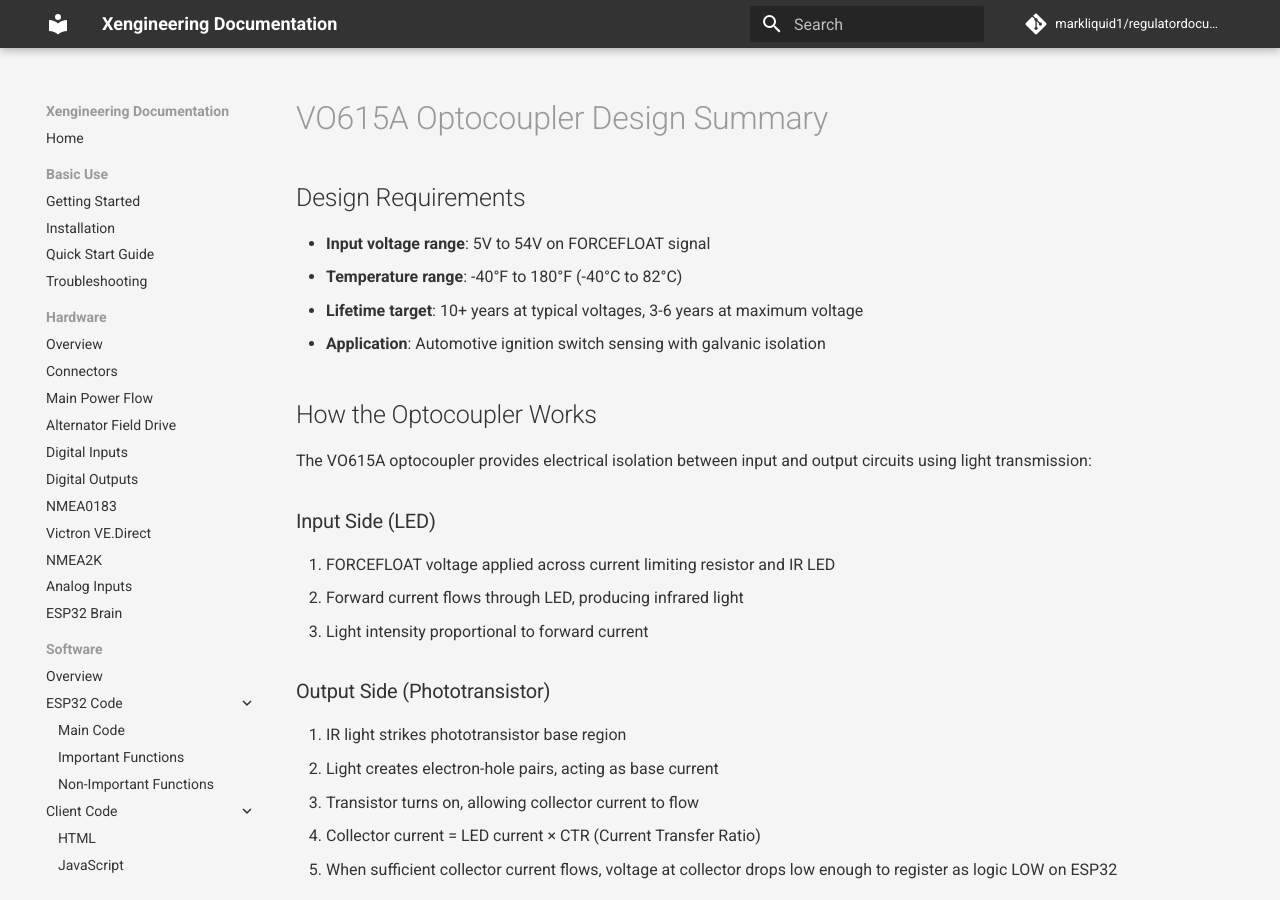
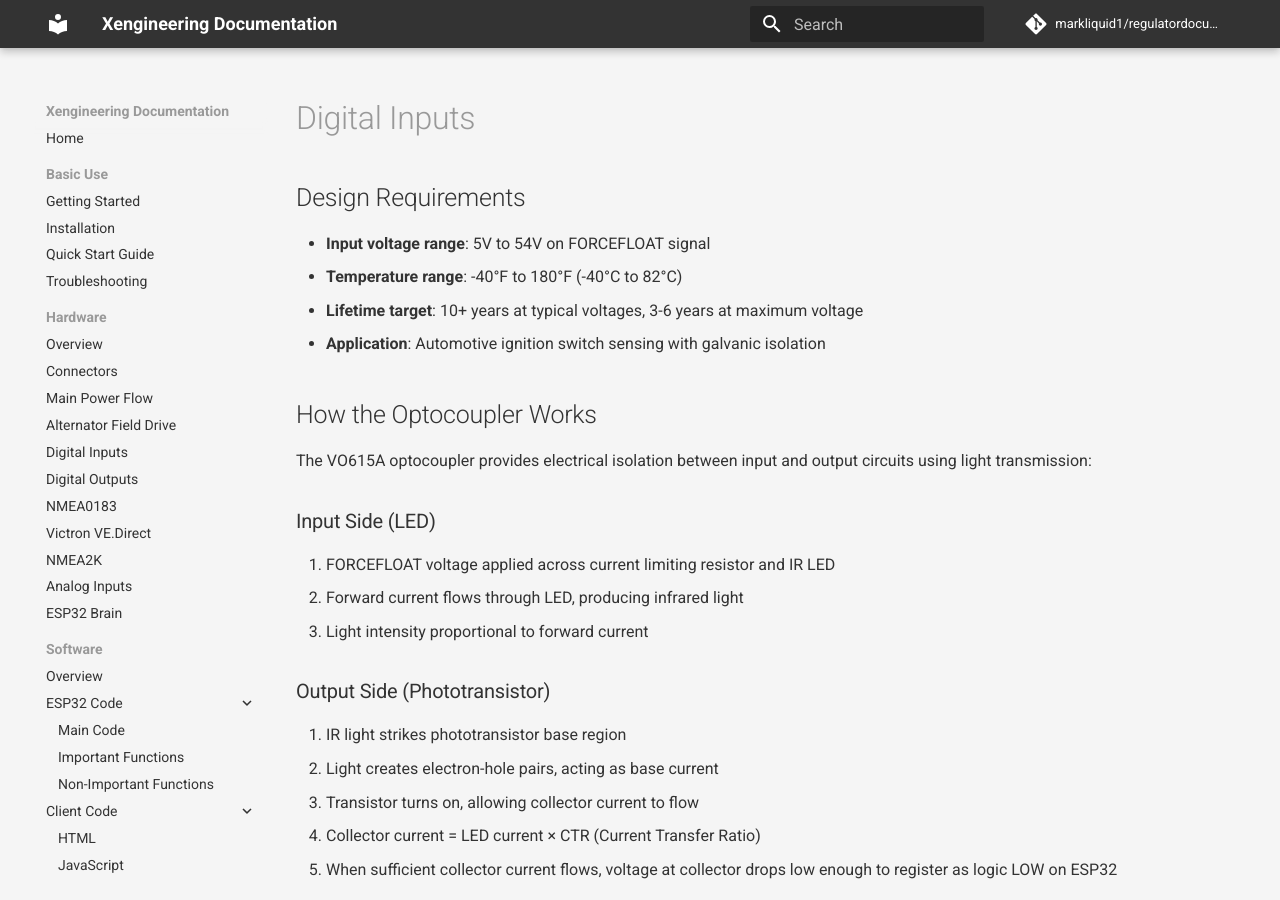
Before and after one commit to markliquid1/regulatordocumentation, an MkDocs documentation site: the page built from docs/hardware/digital-inputs.md, in a window 1280 px wide and 900 px high. Built offline with MkDocs 1.6.1 and Material for MkDocs 9.7.7, drawn with Linux system fonts in a browser that asks for light colours; comment, search, counter and statistics services are not loaded.

Commit message:
Update documentation

```diff
--- a/docs/hardware/optocoupler_design_summary.md
+++ b/docs/hardware/digital-inputs.md
@@ -1,4 +1,4 @@
-# VO615A Optocoupler Design Summary
+# Digital Inputs
 
 ## Design Requirements
 - **Input voltage range**: 5V to 54V on FORCEFLOAT signal
--- a/mkdocs.yml
+++ b/mkdocs.yml
@@ -38,7 +38,7 @@ nav:
    - Connectors: hardware/connectors.md
    - Main Power Flow: hardware/power-flow.md
    - Alternator Field Drive: hardware/field output.md
-   - Digital Inputs: hardware/optocoupler_design_summary.md
+   - Digital Inputs: hardware/digital-inputs.md
    - Digital Outputs: hardware/digital-outputs.md
    - NMEA0183: hardware/nmea0183.md
    - Victron VE.Direct: hardware/victron-vedirect.md
```
